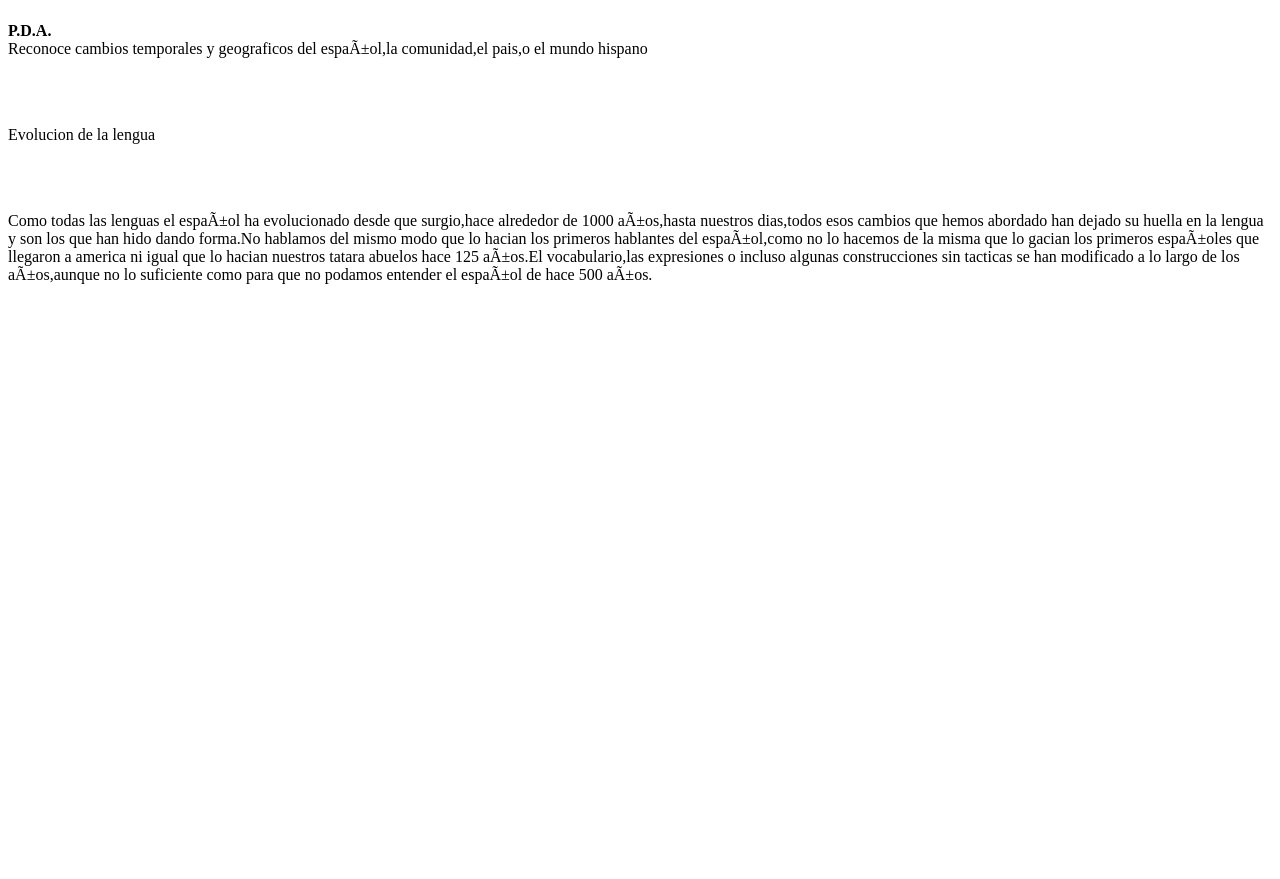
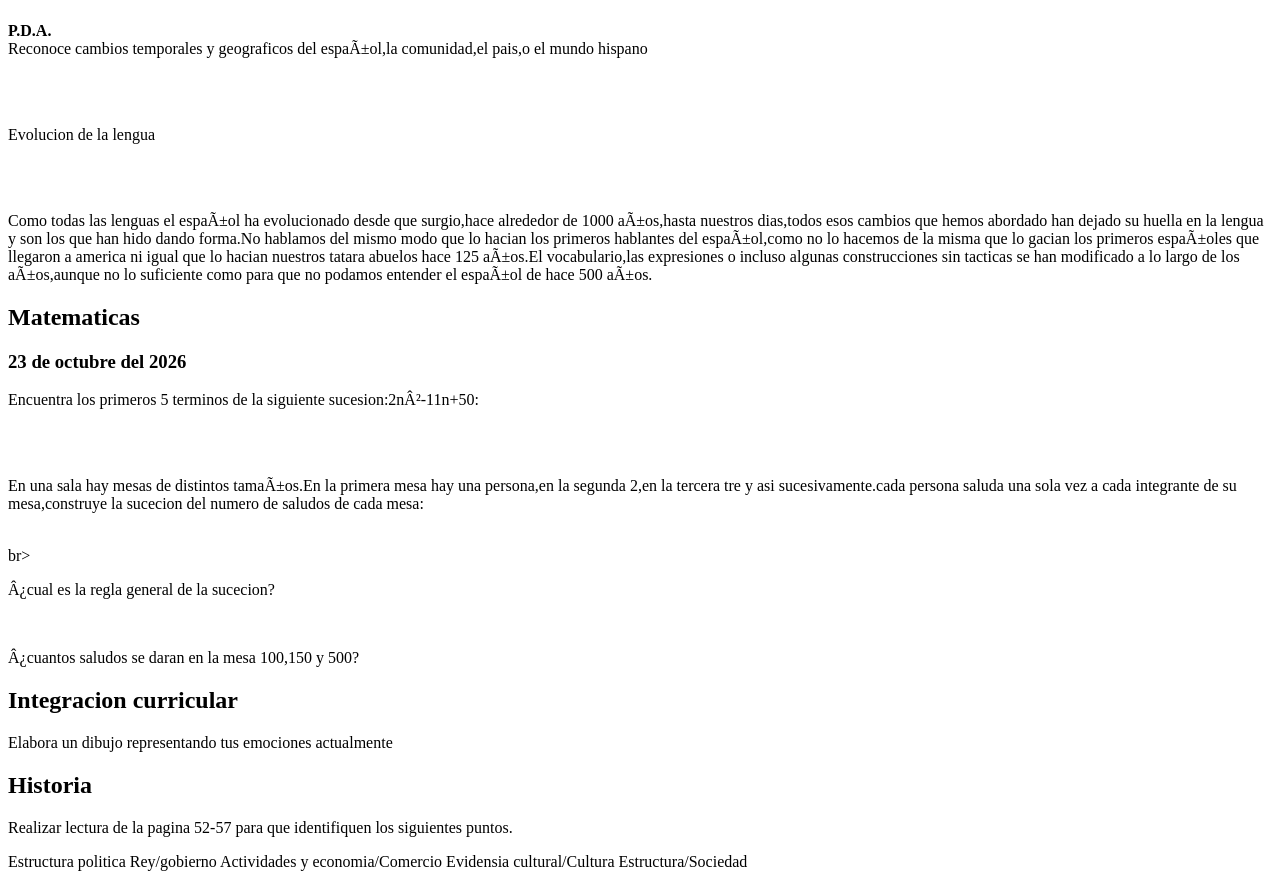
Before and after one commit to dashcampos14-wq/trabajos-2.A, a plain HTML site: page index.html in a window 1280 px wide. Shown: the part 1157-2036 px from the top of the page. Before the commit the page ends 1457 px from the top, so only its background shows below. Drawn offline with Linux system fonts and the light colour scheme.

Commit message:
index.html

```diff
--- a/index.html
+++ b/index.html
@@ -20,7 +20,31 @@
 				<p><b>P.D.A.</b><br>
 				Reconoce cambios temporales y geograficos del español,la comunidad,el pais,o el mundo hispano</p><br><br>
 				<p>Evolucion de la lengua</p><br><br>
-				<p>Como todas las lenguas el español ha evolucionado desde que surgio,hace alrededor de 1000 años,hasta nuestros dias,todos esos cambios que hemos abordado han dejado su huella en la lengua y son los que han hido dando forma.No hablamos del mismo modo que lo hacian los primeros hablantes del español,como no lo hacemos de la misma que lo gacian los primeros españoles que llegaron a america ni igual que lo hacian nuestros tatara abuelos hace 125 años.El vocabulario,las expresiones o incluso algunas construcciones sin tacticas se han modificado a lo largo de los años,aunque no lo suficiente como para que no podamos entender el español de hace 500 años.</p></div>
+				<p>Como todas las lenguas el español ha evolucionado desde que surgio,hace alrededor de 1000 años,hasta nuestros dias,todos esos cambios que hemos abordado han dejado su huella en la lengua y son los que han hido dando forma.No hablamos del mismo modo que lo hacian los primeros hablantes del español,como no lo hacemos de la misma que lo gacian los primeros españoles que llegaron a america ni igual que lo hacian nuestros tatara abuelos hace 125 años.El vocabulario,las expresiones o incluso algunas construcciones sin tacticas se han modificado a lo largo de los años,aunque no lo suficiente como para que no podamos entender el español de hace 500 años.</p>
+		</div>
+		<div class="trabajo-card">
+			<h2>Matematicas</h2>
+				<h3>23 de octubre del 2026</h3>
+				<p>Encuentra los primeros 5 terminos de la siguiente sucesion:2n²-11n+50:</p><br><br>
+				<p>En una sala hay mesas de distintos tamaños.En la primera mesa hay una persona,en la segunda 2,en la tercera tre y asi sucesivamente.cada persona saluda una sola vez a cada integrante de su mesa,construye la sucecion del numero de saludos de cada mesa:</p><br>br>
+				<p>¿cual es la regla general de la sucecion?</p><br>
+				<p>¿cuantos saludos se daran en la mesa 100,150 y 500?</p>
+		</div>
+		<div class="trabajo-card">
+			<h2>Integracion curricular</h2>
+			<p>Elabora un dibujo representando tus emociones actualmente</p>
+		</div>
+		<div class="trabajo-card">
+			<h2>Historia</h2>
+			<p>Realizar lectura de la pagina 52-57 para que identifiquen los siguientes puntos.</p>
+			<rb>
+				<lb>Estructura politica</lb>
+				<lb>Rey/gobierno</lb>
+				<lb>Actividades y economia/Comercio</lb>
+				<lb>Evidensia cultural/Cultura</lb>
+				<lb>Estructura/Sociedad</lb>
+			</rb>
+		</div>
 		<script>
 			funcion filtrartrabajos() {
 				let input = document.getelementbyid('buscador').value.tolowercase();
```
